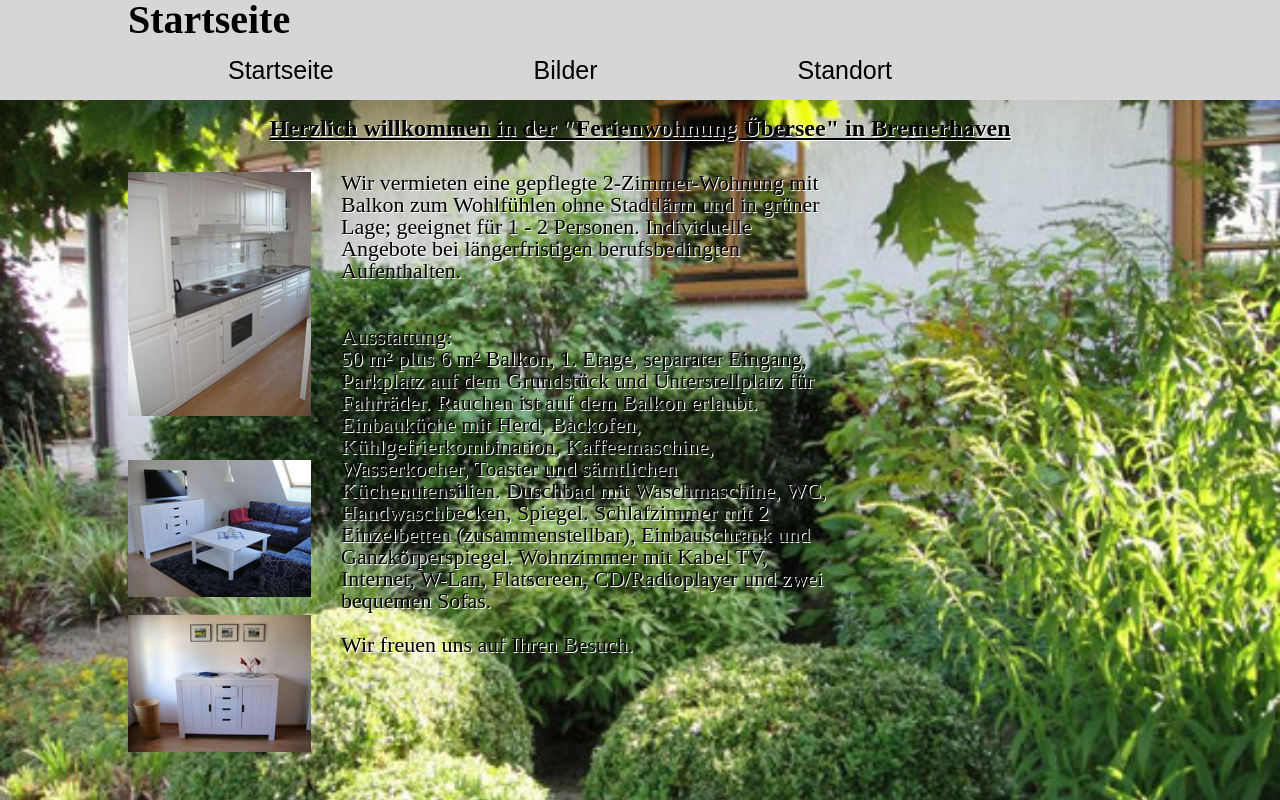
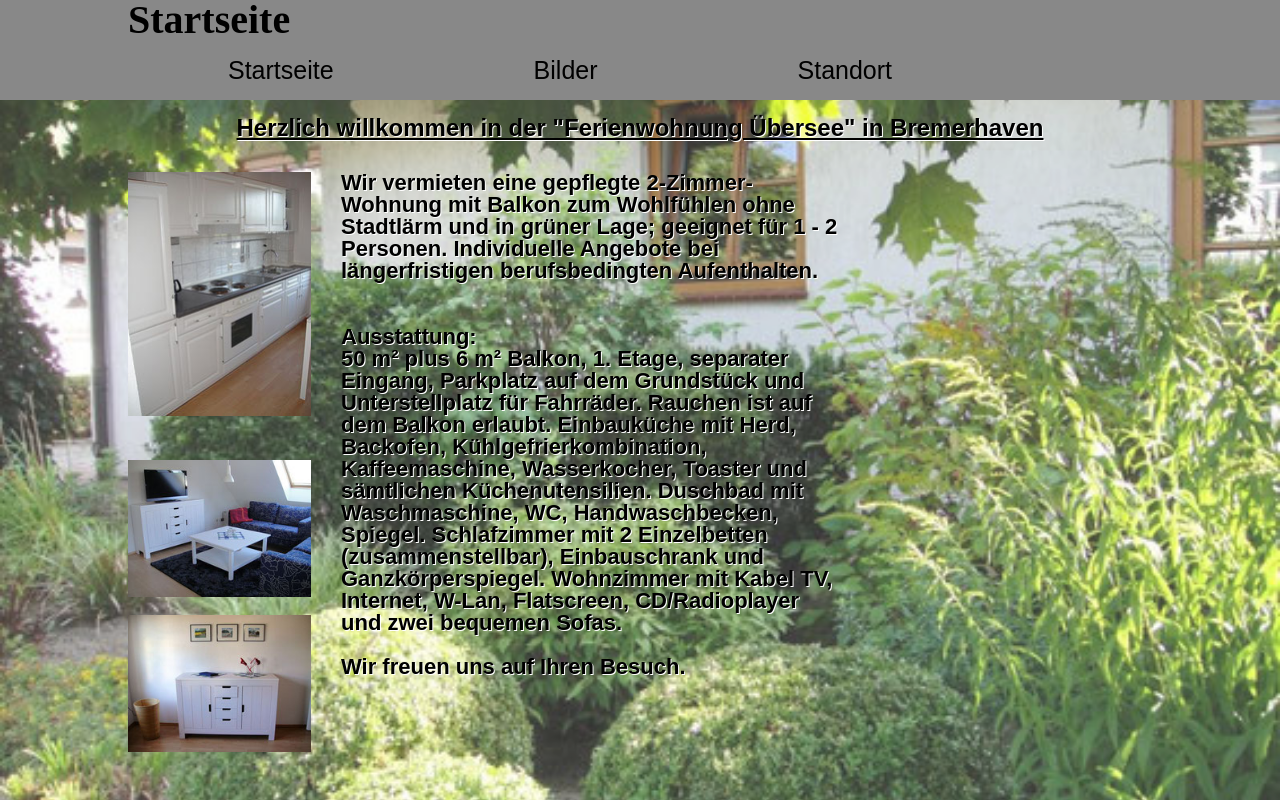
Before and after one commit to Tazeeeee/fewo-sabine, a plain HTML site: page index.html in a window 1280 px wide. Drawn offline with Linux system fonts and the light colour scheme.

Commit message:
Add files via upload

```diff
--- a/index.html
+++ b/index.html
@@ -31,6 +31,7 @@
 		<div class="wrapper">
 			<br>
 			<br>
+			<b>
 			<p id="imgtxt" class="txt">Wir vermieten eine gepflegte 2-Zimmer-Wohnung mit Balkon zum Wohlfühlen ohne Stadtlärm und in grüner Lage; geeignet für 1 - 2 Personen.
 
 
@@ -49,6 +50,7 @@
 				<br>
 				<br>
 				Wir freuen uns auf Ihren Besuch.
+				</b>
 				<div class="imgs">
 					<a href="https://image.jimcdn.com/app/cms/image/transf/dimension=182x10000:format=jpg/path/s173d2d220ab404ad/image/i5cf92d74db6c16e3/version/1387118589/image.jpg" target="_blank"><div class="img-kitchen"></div></a>
 					<a href="https://image.jimcdn.com/app/cms/image/transf/dimension=228x10000:format=jpg/path/s173d2d220ab404ad/image/ib68845afb840d013/version/1423381416/image.jpg" target='_blank'><div class="img-lr"></div></a>
--- a/style.css
+++ b/style.css
@@ -125,7 +125,7 @@ body {
   background-position: right;
   z-index: -10;
   position: absolute;
-  opacity: 100%;
+  opacity: 80%;
 }
 
 .img-kitchen {
@@ -166,7 +166,7 @@ body {
 nav {
   width: 100%;
   height: 100px;
-  background-color: #d6d6d6;
+  background-color: #888;
   z-index: 10;
 }
 
@@ -221,6 +221,7 @@ ul li {
 }
 
 .txt {
+  font-family: sans-serif;
   color: #000;
   text-shadow: 1px 1px #fff;
 }
```
